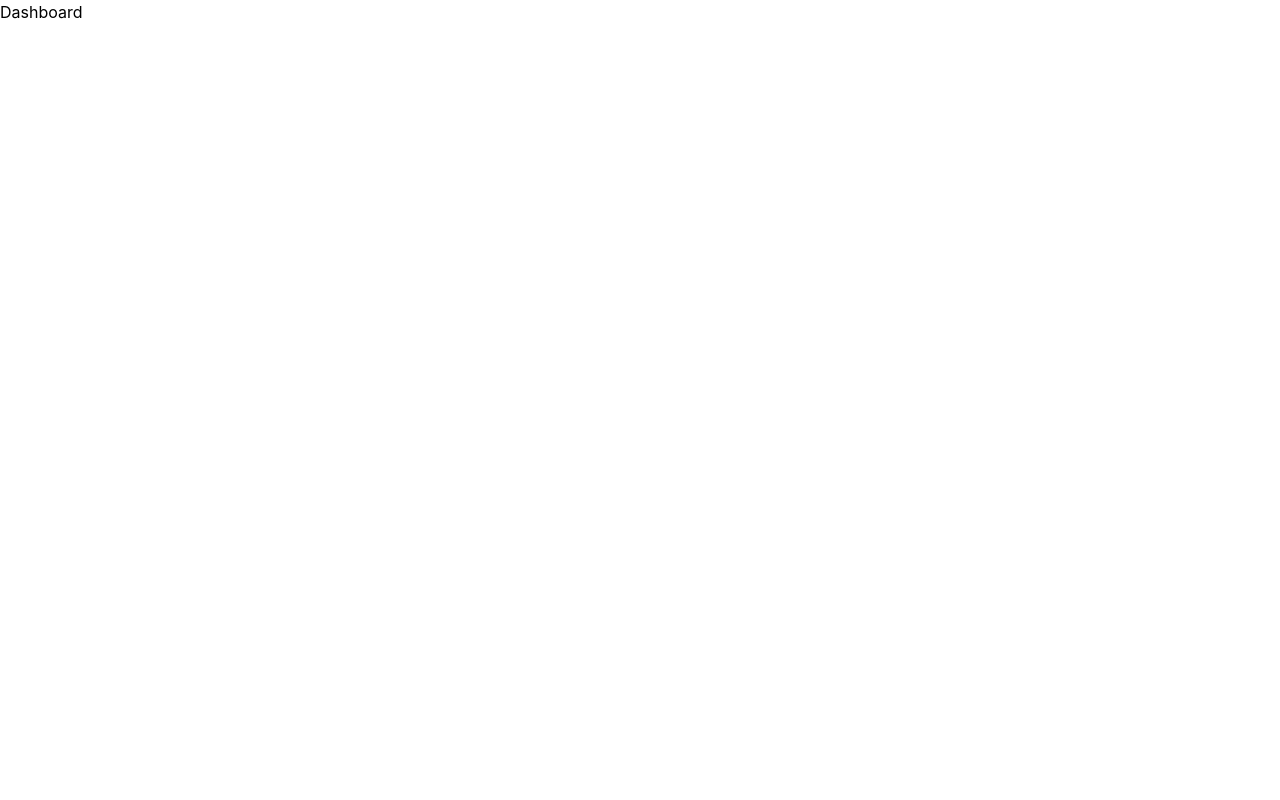
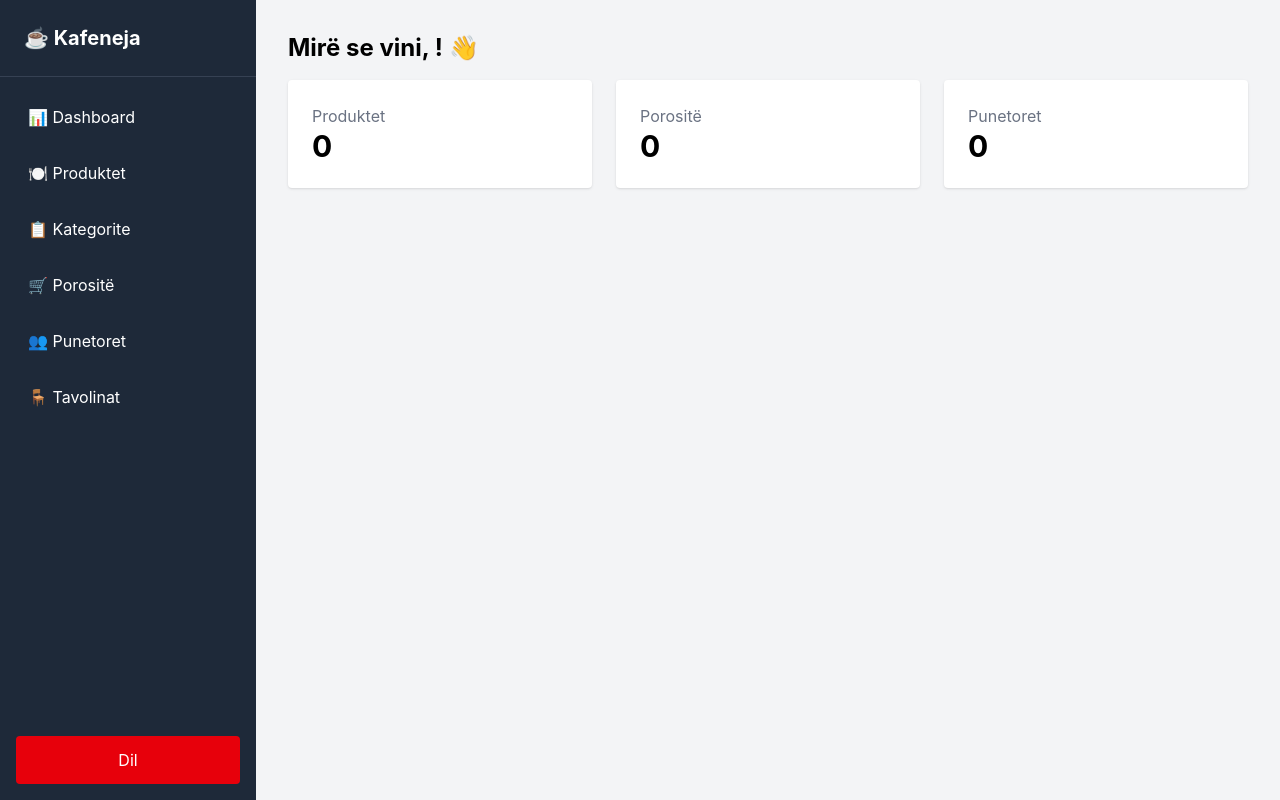
Before and after one commit to Altina17/Kafeneja-projekt, a React app in the folder frontend/: page /dashboard in a window 1280 px wide. Built offline with nearby package versions, Linux system fonts and the light colour scheme; the HTML template or start-up script is replaced by a standard one.

Commit message:
Nje pjese e dashboard

```diff
--- a/frontend/src/pages/Dashboard.jsx
+++ b/frontend/src/pages/Dashboard.jsx
@@ -1,7 +1,60 @@
+import { useAuth } from '../context/AuthContext';
+import { useNavigate } from 'react-router-dom';
+
 const Dashboard = () => {
+  const { user, logout } = useAuth();
+  const navigate = useNavigate();
+
+  const handleLogout = () => {
+    logout();
+    navigate('/');
+  };
+
   return (
-    <div>
-      <h1>Dashboard</h1>
+    <div className="flex h-screen bg-gray-100">
+
+      {/* Sidebar */}
+      <div className="w-64 bg-gray-800 text-white flex flex-col">
+        <div className="p-6 text-xl font-bold border-b border-gray-700">
+          ☕ Kafeneja
+        </div>
+        <nav className="flex flex-col p-4 gap-2">
+          <button className="text-left p-3 rounded hover:bg-gray-700">📊 Dashboard</button>
+          <button className="text-left p-3 rounded hover:bg-gray-700">🍽️ Produktet</button>
+          <button className="text-left p-3 rounded hover:bg-gray-700">📋 Kategorite</button>
+          <button className="text-left p-3 rounded hover:bg-gray-700">🛒 Porositë</button>
+          <button className="text-left p-3 rounded hover:bg-gray-700">👥 Punetoret</button>
+          <button className="text-left p-3 rounded hover:bg-gray-700">🪑 Tavolinat</button>
+        </nav>
+        <div className="mt-auto p-4">
+          <button
+            onClick={handleLogout}
+            className="w-full p-3 bg-red-600 rounded hover:bg-red-700"
+          >
+            Dil
+          </button>
+        </div>
+      </div>
+
+      {/* Main Content */}
+      <div className="flex-1 p-8">
+        <h1 className="text-2xl font-bold mb-4">Mirë se vini, {user?.name}! 👋</h1>
+        <div className="grid grid-cols-3 gap-6">
+          <div className="bg-white p-6 rounded shadow">
+            <h2 className="text-gray-500">Produktet</h2>
+            <p className="text-3xl font-bold">0</p>
+          </div>
+          <div className="bg-white p-6 rounded shadow">
+            <h2 className="text-gray-500">Porositë</h2>
+            <p className="text-3xl font-bold">0</p>
+          </div>
+          <div className="bg-white p-6 rounded shadow">
+            <h2 className="text-gray-500">Punetoret</h2>
+            <p className="text-3xl font-bold">0</p>
+          </div>
+        </div>
+      </div>
+
     </div>
   );
 };
```
Also changed, not shown: 1 other file (tests, documents, lock files or other folders).
